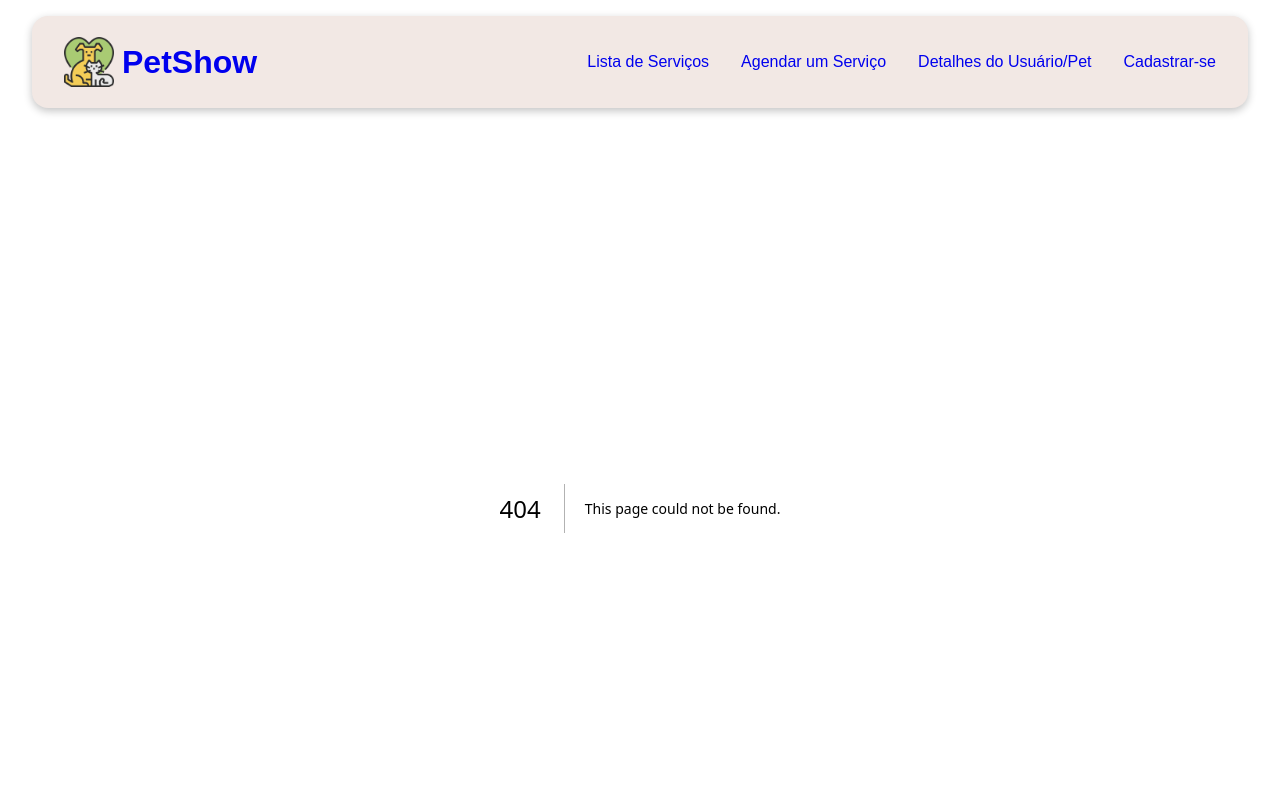
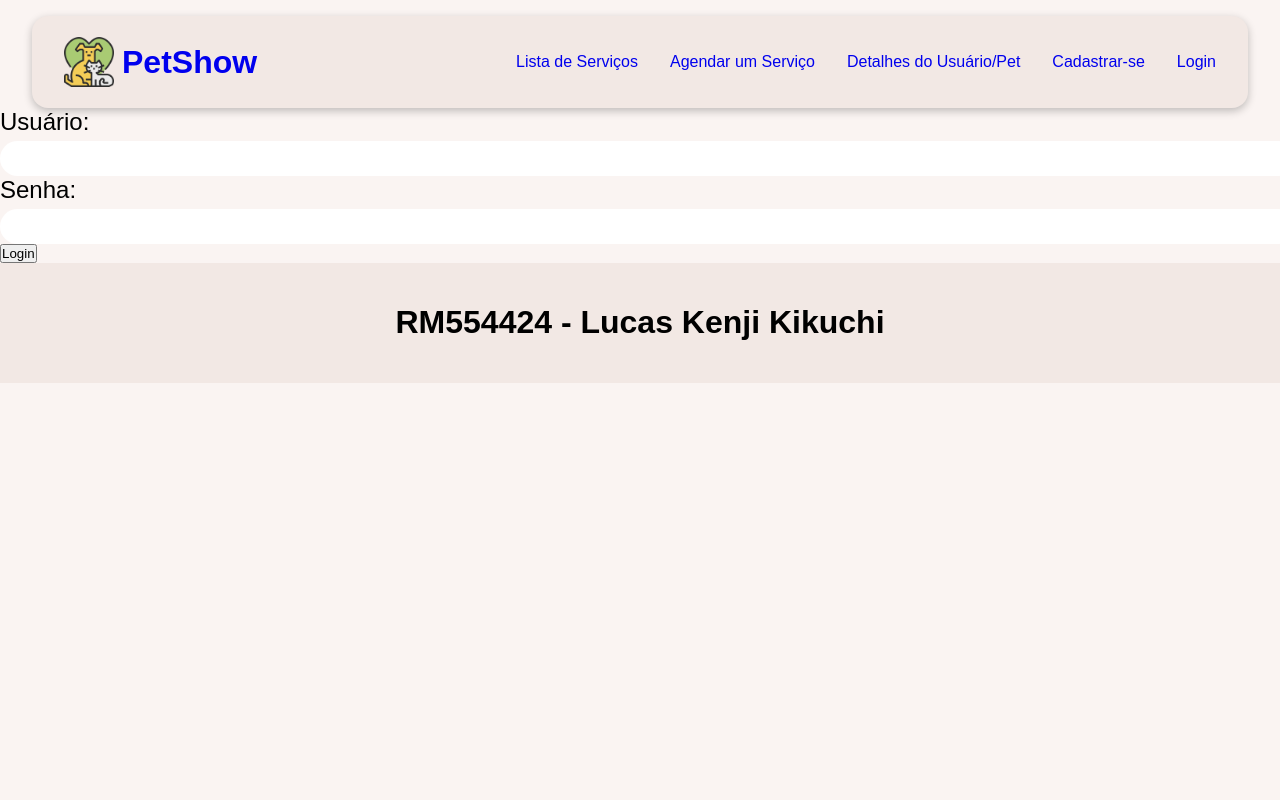
Before and after one commit to dinozindev/front_aulas, a Next.js app in the folder cp-5/: page /login in a window 1280 px wide. Before the commit this address had no page. Shown: the top 800 px of the page. Built offline with nearby package versions, Linux system fonts and the light colour scheme; a web font is replaced by a local one.

Commit message:
trocando logado para sessionStorage

```diff
--- a/cp-5/components/Header.tsx
+++ b/cp-5/components/Header.tsx
@@ -10,13 +10,13 @@ const Header = () => {
   const router = useRouter()
 
   useEffect(() => {
-    const logado = localStorage.getItem('logado');
+    const logado = sessionStorage.getItem('logado');
     setLogadoNoSite(logado);
     console.log(logado)
   }, [])
 
   const logout = () => {
-    const logado = localStorage.setItem('logado', 'false');
+    const logado = sessionStorage.setItem('logado', 'false');
     localStorage.setItem('usuario', '');
     localStorage.removeItem('servicos')
     setLogadoNoSite(logado)
@@ -45,9 +45,16 @@ const Header = () => {
             </li>
             {logadoNoSite == "true" ? <li>
               <button onClick={logout} className="logout__button">Logout</button>
-            </li> : <li>
+            </li> :
+            <>
+            <li>
             <Link href="/cadastro-usuario">Cadastrar-se</Link>
-            </li>}
+            </li>
+            <li>
+              <Link href="/login">Login</Link>
+            </li>
+            </>
+            }
         </ul>
     </header>
     </>
--- a/cp-5/src/app/cadastro-servico/page.tsx
+++ b/cp-5/src/app/cadastro-servico/page.tsx
@@ -17,7 +17,7 @@ const CadastroServicoPage = () => {
     const router = useRouter();
 
     useEffect(() => {
-        const logado = localStorage.getItem('logado');
+        const logado = sessionStorage.getItem('logado');
         if (!logado || logado === 'false') {
             router.push('/acesso-negado');
         }
@@ -60,7 +60,7 @@ const CadastroServicoPage = () => {
             <span className="input__error">{errors.data?.message}</span>
         </label>
         <br />
-        <label>Data do Serviço
+        <label>Observações
             <input type="text" {...register('observacao')}/>
             <span className="input__error">{errors.observacao?.message}</span>
         </label>
--- a/cp-5/src/app/cadastro-usuario/page.tsx
+++ b/cp-5/src/app/cadastro-usuario/page.tsx
@@ -26,9 +26,7 @@ const CadastroUsuarioPage = () => {
     const inserirUsuario = (usuario : any) => {
         setUsuario(usuario)
         localStorage.setItem("usuario", JSON.stringify(usuario))
-        localStorage.setItem("logado", 'true')
         router.push("/cadastro-concluido")
-
         setTimeout(() => {
             window.location.reload()
         }, 1000)
--- a/cp-5/src/app/detalhes-usuario/page.tsx
+++ b/cp-5/src/app/detalhes-usuario/page.tsx
@@ -15,7 +15,7 @@ const DetalhesUsuarioPage = () => {
     const router = useRouter();
 
     useEffect(() => {
-        const logado = localStorage.getItem('logado');
+        const logado = sessionStorage.getItem('logado');
         if (!logado || logado === 'false') {
             router.push('/acesso-negado');
         }
@@ -25,7 +25,6 @@ const DetalhesUsuarioPage = () => {
       const servicosCadastrados = localStorage.getItem('servicos');
       const servicosObtidos = servicosCadastrados ? JSON.parse(servicosCadastrados) : [];
       setServicos(servicosObtidos)
-      console.log(servicosObtidos)
     }, [])
 
     return (
--- /dev/null
+++ b/cp-5/src/app/login/page.tsx
@@ -0,0 +1,54 @@
+'use client'
+import { useRouter } from "next/navigation";
+import { useEffect, useState } from "react";
+
+const PageLogin = () => {
+
+    const router = useRouter();
+
+    const [error, setError] = useState('');
+    const [usuario, setUsuario] = useState('');
+    const [senha, setSenha] = useState('');
+
+    const [usuarioCadastrado, setUsuarioCadastrado] = useState('');
+    const [senhaCadastrada, setSenhaCadastrada] = useState('');
+
+    const handleLogin = () => {
+        if(usuario === usuarioCadastrado && senha === senhaCadastrada) {
+            sessionStorage.setItem('logado', 'true');
+            router.push('/');
+
+            setTimeout(() => {
+                window.location.reload()
+            }, 1000)
+        } else {
+            setError("Usuário e/ou senha incorretos.")
+        }
+    }
+
+    useEffect(() => {
+        const cadastro = localStorage.getItem('usuario')
+        const usuarioObtido = cadastro ? JSON.parse(cadastro) : null;
+        if (usuarioObtido) {
+            setUsuarioCadastrado(usuarioObtido.nome)
+            setSenhaCadastrada(usuarioObtido.senha)
+        }
+    }, [])
+
+    return (
+        <>
+            <label>Usuário:
+                <input type="text" value={usuario} onChange={(e) => setUsuario(e.target.value)}/>
+            </label>
+            <br />
+            <label>Senha:
+                <input type="password" value={senha} onChange={(e) => setSenha(e.target.value)}/>
+            </label>
+            <br />
+            <button onClick={handleLogin}>Login</button>
+        {error && <p>{error}</p>}
+        </>
+    )
+}
+
+export default PageLogin;
```
